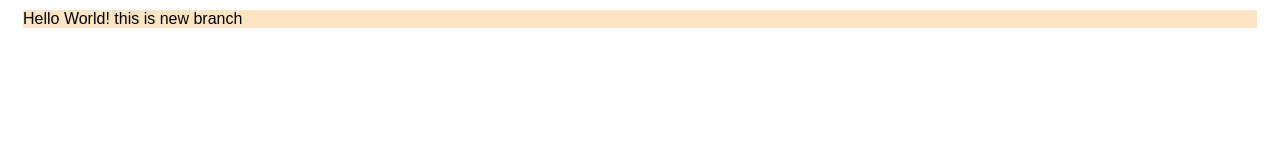
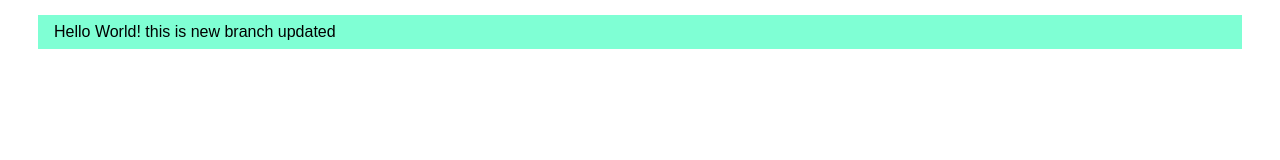
Before and after one commit to Oumaima123852/myproject, a plain HTML site: page index.html in a window 1280 px wide. Drawn offline with Linux system fonts and the light colour scheme.

Commit message:
version 2

```diff
--- a/app.js
+++ b/app.js
@@ -0,0 +1 @@
+console.log('version 2');
--- a/index.html
+++ b/index.html
@@ -8,6 +8,6 @@
 </head>
 <body>
 
-  <div class="hello-world">Hello World! this is new branch</div>
+  <div class="hello-world">Hello World! this is new branch updated</div>
 </body>
 </html>
--- a/style.css
+++ b/style.css
@@ -1,6 +1,7 @@
 .hello-world{
   font-family: Arial, "Helvetica Neue", Helvetica, sans-serif;
   font-size: 24;
-  margin: 10px 15px;
-  background-color:bisque;
+  margin: 15px 30px;
+  background-color:aquamarine;
+  padding: 8px 16px;
 }
```
